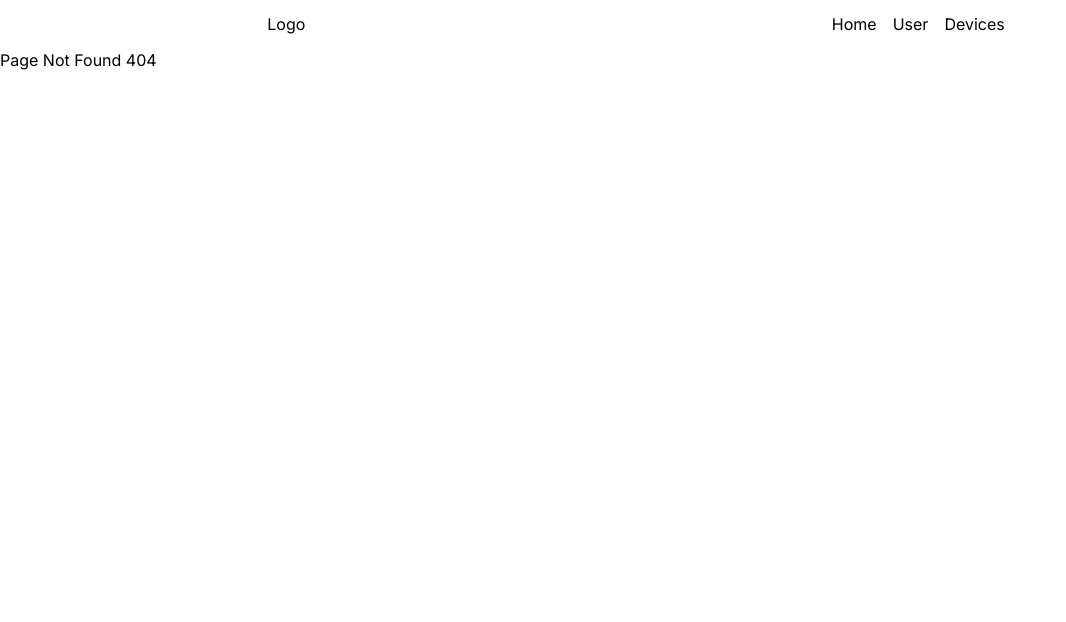
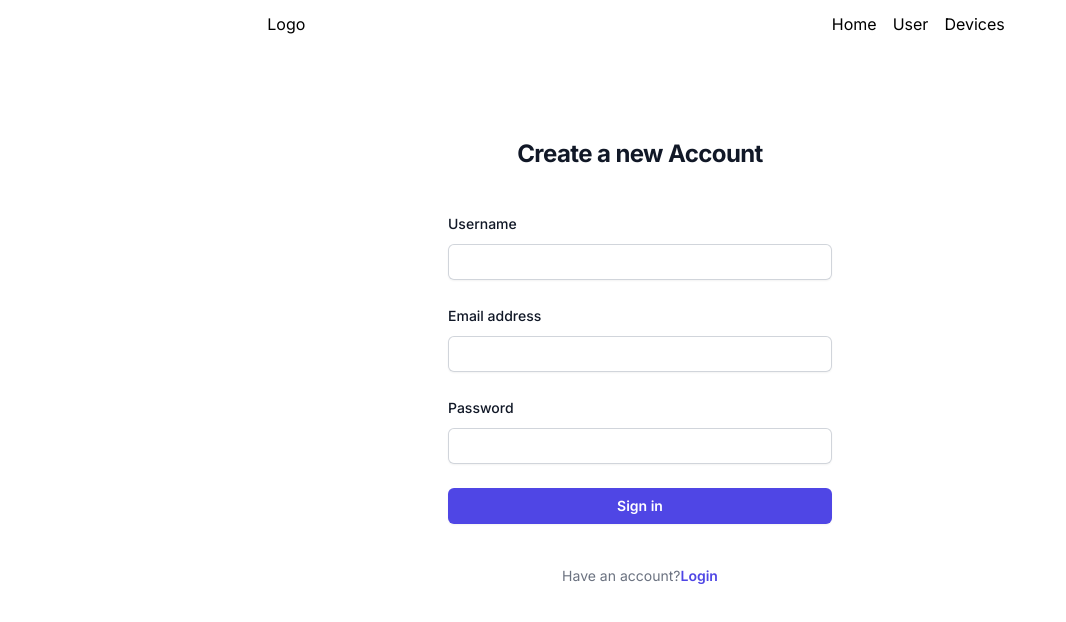
Before and after one commit to mounirBen26/nextjsprismasupabase, a Next.js app: page /pages/register in a window 1280 px wide. Before the commit this address had no page. Shown: the top 622 px of the page, without its empty margins (0-1066 px from the left). Built offline with nearby package versions, Linux system fonts and the light colour scheme.

Commit message:
added register page

```diff
--- a/app/not-found.tsx
+++ b/app/not-found.tsx
@@ -2,6 +2,8 @@
 
 export default function NotFound() {
   return (
-    <div>Page Not Found 404</div>
+    <div className='h-screen flex items-center justify-center cursor-pointer bg-gray-500'>
+      <h1 className='text-xl'>404 | Page Not Found </h1>
+      </div>
   )
 }
--- a/app/page.tsx
+++ b/app/page.tsx
@@ -1,9 +1,14 @@
 import Image from "next/image";
+import Link from "next/link";
 
 export default function Home() {
   return (
-    <main className="flex min-h-screen flex-col items-center justify-between p-24 ">
-      <h1>Dashboard</h1>
+    <main className="flex min-h-screen flex-col items-center cursor-pointer  p-24 ">
+
+
+        <Link className="hover:text-blue-500 font-bold" href="/login">Login</Link>
+        <p>Don't have an account? <Link className="hover:font-bold text-red-500" href="pages/register">Register</Link></p>
+
     </main>
   );
 }
--- /dev/null
+++ b/app/pages/register/page.tsx
@@ -0,0 +1,87 @@
+'use client'
+import React from 'react'
+import Link from 'next/link'
+export default function Register() {
+    return (
+        <div>
+            <div className="flex min-h-full flex-1 flex-col justify-center px-6 py-12 lg:px-8">
+                <div className="sm:mx-auto sm:w-full sm:max-w-sm">
+
+                    <h2 className="mt-10 text-center text-2xl font-bold leading-9 tracking-tight text-gray-900">
+                        Create a new Account
+                    </h2>
+                </div>
+
+                <div className="mt-10 sm:mx-auto sm:w-full sm:max-w-sm">
+                    <form className="space-y-6" action="#" method="POST">
+                    <div>
+                            <label htmlFor="name" className="block text-sm font-medium leading-6 text-gray-900">
+                                Username
+                            </label>
+                            <div className="mt-2">
+                                <input
+                                    id="name"
+                                    name="name"
+                                    type="name"
+                                    autoComplete="name"
+                                    required
+                                    className="block w-full rounded-md border-0 py-1.5 text-gray-900 shadow-sm ring-1 ring-inset ring-gray-300 placeholder:text-gray-400 focus:ring-2 focus:ring-inset focus:ring-indigo-600 sm:text-sm sm:leading-6"
+                                />
+                            </div>
+                        </div>
+
+                        <div>
+                            <label htmlFor="email" className="block text-sm font-medium leading-6 text-gray-900">
+                                Email address
+                            </label>
+                            <div className="mt-2">
+                                <input
+                                    id="email"
+                                    name="email"
+                                    type="email"
+                                    autoComplete="email"
+                                    required
+                                    className="block w-full rounded-md border-0 py-1.5 text-gray-900 shadow-sm ring-1 ring-inset ring-gray-300 placeholder:text-gray-400 focus:ring-2 focus:ring-inset focus:ring-indigo-600 sm:text-sm sm:leading-6"
+                                />
+                            </div>
+                        </div>
+
+                        <div>
+                            <div className="flex items-center justify-between">
+                                <label htmlFor="password" className="block text-sm font-medium leading-6 text-gray-900">
+                                    Password
+                                </label>
+                            </div>
+                            <div className="mt-2">
+                                <input
+                                    id="password"
+                                    name="password"
+                                    type="password"
+                                    autoComplete="current-password"
+                                    required
+                                    className="block w-full rounded-md border-0 py-1.5 text-gray-900 shadow-sm ring-1 ring-inset ring-gray-300 placeholder:text-gray-400 focus:ring-2 focus:ring-inset focus:ring-indigo-600 sm:text-sm sm:leading-6"
+                                />
+                            </div>
+                        </div>
+
+                        <div>
+                            <button
+                                type="submit"
+                                className="flex w-full justify-center rounded-md bg-indigo-600 px-3 py-1.5 text-sm font-semibold leading-6 text-white shadow-sm hover:bg-indigo-500 focus-visible:outline focus-visible:outline-2 focus-visible:outline-offset-2 focus-visible:outline-indigo-600"
+                            >
+                                Sign in
+                            </button>
+                        </div>
+                    </form>
+
+                    <p className="mt-10 text-center text-sm text-gray-500">
+                        Have an account?
+                        <Link href="/pages/login" className="font-semibold leading-6 text-indigo-600 hover:text-indigo-500">
+                            Login
+                        </Link>
+                    </p>
+                </div>
+            </div>
+        </div>
+    )
+}
```
Also changed, not shown: app/api/devices/register/route.tsx (deleted).
